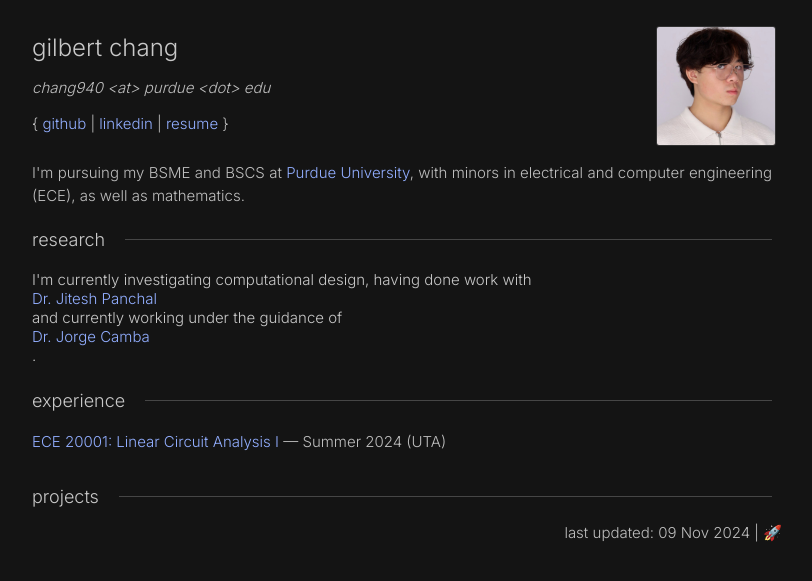
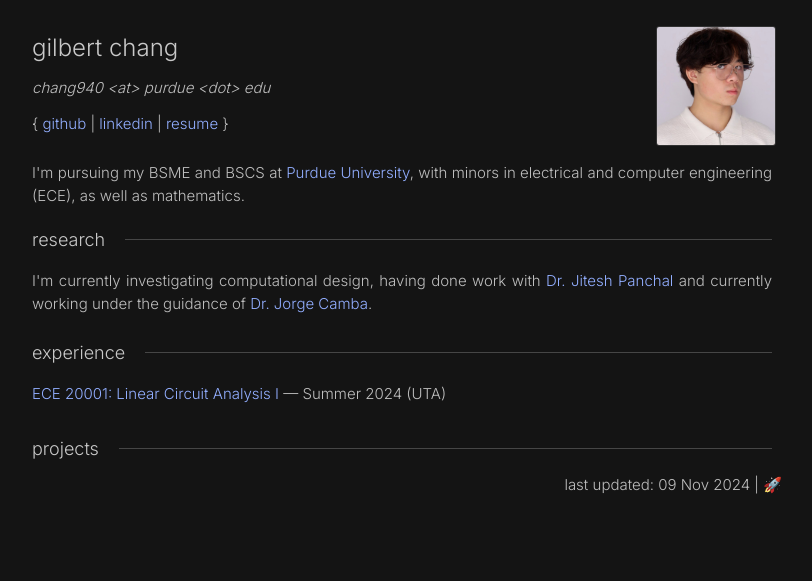
Before and after one commit to vindou/vindou, a Jekyll site: the page built from index.html, in a window 1280 px wide. Shown: the top 581 px of the page, without its empty margins (238-1050 px from the left). Built offline with Jekyll 4.4.1, drawn with Linux system fonts in a browser that asks for light colours.

Commit message:
Update index.html

```diff
--- a/index.html
+++ b/index.html
@@ -40,9 +40,10 @@
 </div>
 <div class="subsection">
   <div class="text-container">
-    I'm currently investigating computational design, having done work with <a href="https://engineering.purdue.edu/ME/People/ptProfile?resource_id=80194">Dr. Jitesh Panchal</a> and currently working under
-    the guidance of <a href="https://polytechnic.purdue.edu/profile/jdorribo">Dr. Jorge Camba</a>.
-  </div>
+    <p>
+      I'm currently investigating computational design, having done work with <a href="https://engineering.purdue.edu/ME/People/ptProfile?resource_id=80194">Dr. Jitesh Panchal</a> and currently working under the guidance of <a href="https://polytechnic.purdue.edu/profile/jdorribo">Dr. Jorge Camba</a>.
+    </p>
+    </div>
 </div>
 
 <div class="section">
```
